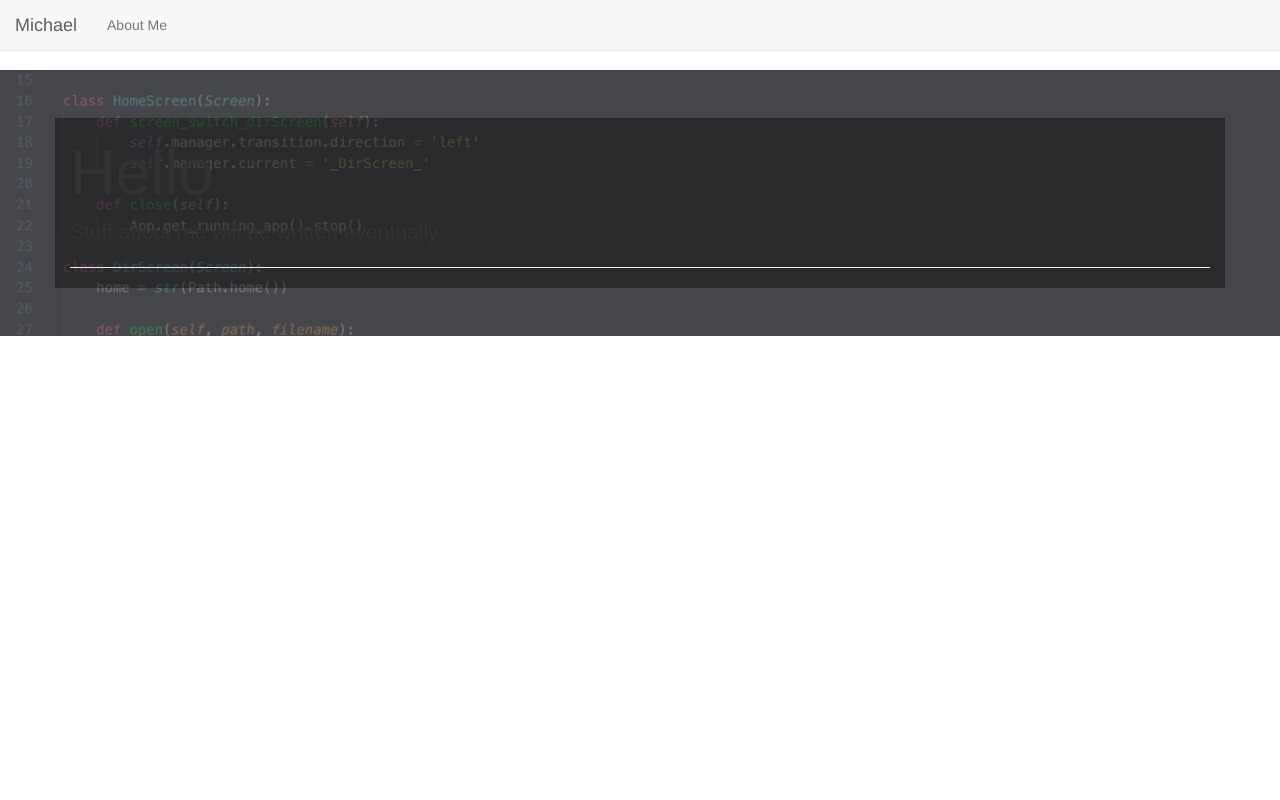
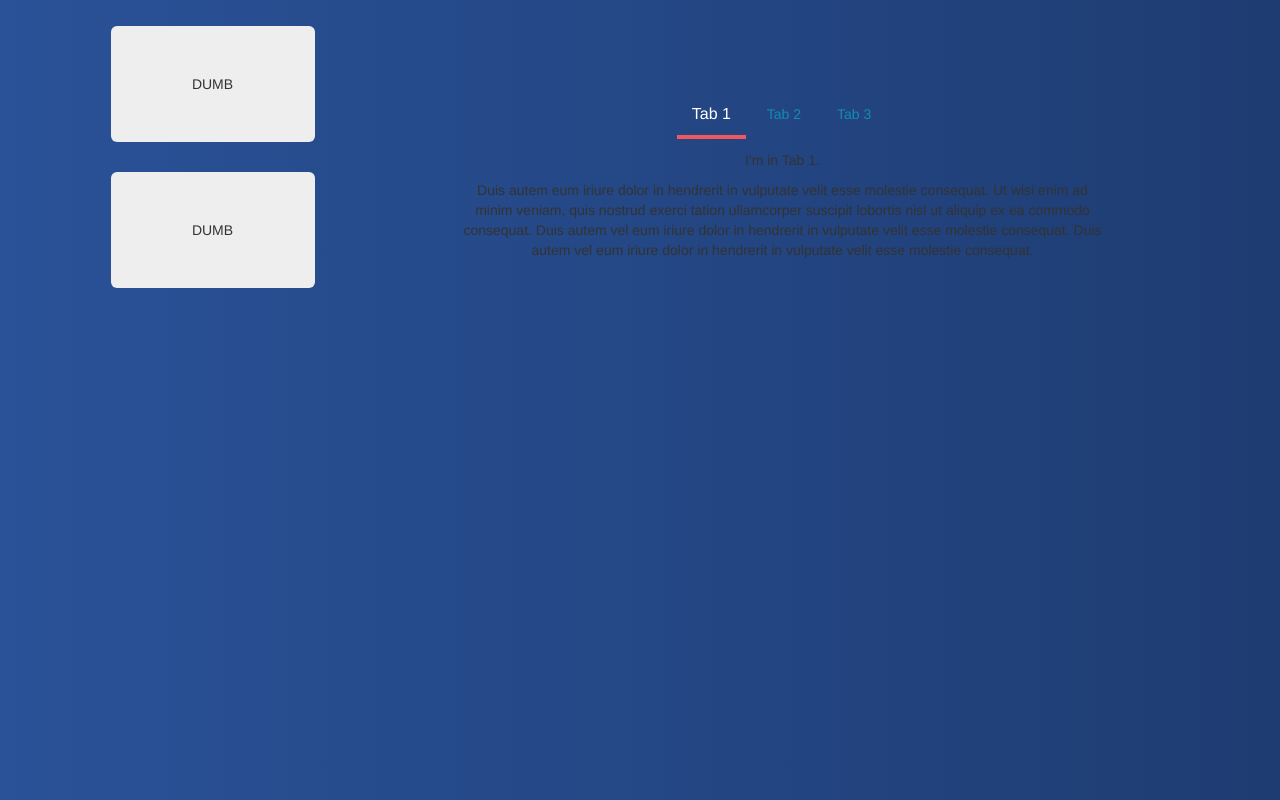
Before and after one commit to maristmichael/My-Flask-Website, a Flask app: page / in a window 1280 px wide. Run offline with Flask 2, Linux system fonts and the light colour scheme; some libraries are stand-ins or nearby versions.

Commit message:
designed basic 2 column layout

```diff
--- a/app/static/styles.css
+++ b/app/static/styles.css
@@ -1,12 +1,103 @@
- .jstyle {
-    background-image: linear-gradient( rgba(0, 0, 0, 0.5), rgba(0, 0, 0, 0.5) ),url('images/test3.png');
-    width:100%;
-    background-size: 100%;
-    background-repeat: no-repeat;
-    /* display:table; */
+
+* {
+    margin: 0;
+    padding: 0;
+}
+html, body {
+    width: 100%;
+    height: 100%;
+    background: #1e3c72;  /* fallback for old browsers */
+    background: -webkit-linear-gradient(to right, #2a5298, #1e3c72);  /* Chrome 10-25, Safari 5.1-6 */
+    background: linear-gradient(to right, #2a5298, #1e3c72); /* W3C, IE 10+/ Edge, Firefox 16+, Chrome 26+, Opera 12+, Safari 7+ */
+}
+#outer {
+    position: relative;
+    width: 100%;
+    height: 100%;
+}
+#outer #container {
+    padding: 15px 25px;
+    width: 100%;
+    max-width: 300px;
+    position: absolute;
+    transform: translate(-50%, -50%);
+    left: 50%;
+    top: 50%;
+}
+.row{
+    margin: 10%
+}
+.left{
+      /* padding: 20px */
+      /* border-right: 4px dotted blue; */
+}
+.nav-tabs > li {
+    float:none;
+    display:inline-block;
+    zoom:1;
 }
 
-.cbox{
-    background: rgba(0, 0, 0, 0.4);
+.nav-tabs {
+    text-align:center;
+}
+
+.tabbable-panel {
+    padding: 10px;
+  }
+
+.tabbable-line > .nav-tabs {
+    border: none;
+    margin: 0px;
+    background: none !important;
 
 }
+.tabbable-line > .nav-tabs > li {
+    margin-right: 2px;
+}
+  .tabbable-line > .nav-tabs > li > a {
+    border: 0;
+    margin-right: 0;
+    background: none !important;
+
+}
+  .tabbable-line > .nav-tabs > li > a > i {
+    background: none !important;
+
+}
+.tabbable-line > .nav-tabs > li.open, .tabbable-line > .nav-tabs > li:hover {
+    border-bottom: 4px solid #fbcdcf;
+    background: none !important;
+
+}
+.tabbable-line > .nav-tabs > li.open > a, .tabbable-line > .nav-tabs > li:hover > a {
+    border: 0;
+    background: none !important;
+}
+.tabbable-line > .nav-tabs > li.open, .tabbable-line > .nav-tabs > li:hover {
+    margin-top: 0px;
+    background: none !important;
+}
+.tabbable-line > .nav-tabs > li.active {
+    border-bottom: 4px solid #f3565d;
+    position: relative;
+    background: none !important;
+}
+.tabbable-line > .nav-tabs > li.active > a {
+    border: 0;
+}
+.tabbable-line > .tab-content {
+    margin-top: -3px;
+    border: 0;
+    padding: 15px 0;
+}
+.portlet .tabbable-line > .tab-content {
+    padding-bottom: 0;
+}
+
+.nav-tabs > li.active > a {
+    color: white;
+    font-size: 16px;
+}
+.nav-tabs > li > a {
+    color: #148cb1;
+}
--- a/app/templates/index.html
+++ b/app/templates/index.html
@@ -1,48 +1,89 @@
+<!-- <!DOCTYPE html>
+<html lang="en"> -->
+
 {% extends "bootstrap/base.html" %}
 {% block title %} Michael Gutierrez {% endblock %}
+    <!-- <head>
+        <title>Michael Gutierrez</title>
+        <meta name="description" content="Michael Gutierrez's Website">
+        <meta name="author" content="Michael Gutierrez">
 
-{% block navbar %}
-    <!-- Navbar -->
-    <nav class="navbar navbar-default navbar-fixed-top">
-        <a class="navbar-brand" href="#">Michael</a>
-        <div class="navbar-header">
-            <!-- Responsive Navbar -->
-            <button type="button" class="navbar-toggle collapsed" data-toggle="collapse" data-target="#bs-example-navbar-collapse-1" aria-expanded="false">
-                <span class="sr-only"></span>
-                <span class="icon-bar"></span>
-                <span class="icon-bar"></span>
-                <span class="icon-bar"></span>
-            </button>
+        <meta charset="utf-8">
+        <meta http-equiv="X-UA-Compatible" content="IE=edge">
+        <meta name="viewport" content="width=device-width, initial-scale=1">
+
+        <script src="https://ajax.googleapis.com/ajax/libs/jquery/3.3.1/jquery.min.js"></script>
+        <link rel="stylesheet" href="https://maxcdn.bootstrapcdn.com/bootstrap/3.3.7/css/bootstrap.min.css">
+        <script src="https://maxcdn.bootstrapcdn.com/bootstrap/3.3.7/js/bootstrap.min.js"></script>
+        <script src="http://ajax.aspnetcdn.com/ajax/jquery.validate/1.9/jquery.validate.min.js"></script>
+
+
+        <link href="https://bootswatch.com/3/darkly/bootstrap.min.css" rel="stylesheet" type="text/css">
+        <link href= "{{ url_for('static',filename='styles.css') }} " rel="stylesheet" type= "text/css">
+
+    </head> -->
+
+{% block content %}
+
+<body>
+    <div class="container full">
+        <div class="col-md-3 left">
+            <div class="row text-center">
+                <div class="jumbotron">DUMB</div>
+                <div class="jumbotron">DUMB</div>
+            </div>
         </div>
-        <div class="collapse navbar-collapse" id="bs-example-navbar-collapse-1">
-            <ul class="nav navbar-nav">
-                <li><a href="#">About Me</a></li>
-            </ul>
+        <div class="col-md-9">
+            <div class="row text-center">
+                    <div class="tabbable-panel">
+                        <div class="tabbable-line">
+                            <ul class="nav nav-tabs">
+                                <li class="active"><a href="#tab_default_1" data-toggle="tab"> Tab 1 </a></li>
+                                <li><a href="#tab_default_2" data-toggle="tab"> Tab 2 </a></li>
+                                <li><a href="#tab_default_3" data-toggle="tab"> Tab 3 </a></li>
+                            </ul>
+                            <div class="tab-content">
+                                <div class="tab-pane active" id="tab_default_1">
+                                    <p>I'm in Tab 1.</p>
+                                    <p>
+                                        Duis autem eum iriure dolor in hendrerit in vulputate velit esse molestie consequat. Ut wisi enim ad minim veniam, quis nostrud exerci tation ullamcorper suscipit lobortis nisl ut aliquip ex ea commodo consequat. Duis autem vel eum iriure dolor in hendrerit in vulputate velit esse molestie consequat. Duis autem vel eum iriure dolor in hendrerit in vulputate velit esse molestie consequat.
+                                    </p>
+                                </div>
+                                <div class="tab-pane" id="tab_default_2">
+                                    <p>Howdy, I'm in Tab 2.</p>
+                                    <p>
+                                        Ut wisi enim ad minim veniam, quis nostrud exerci tation ullamcorper suscipit lobortis nisl ut aliquip ex ea commodo consequat. Duis autem vel eum iriure dolor in hendrerit in vulputate velit esse molestie consequat. Ut wisi enim ad minim veniam, quis nostrud exerci tation.
+                                    </p>
+                                </div>
+                                <div class="tab-pane" id="tab_default_3">
+                                    <p>Howdy, I'm in Tab 3.</p>
+                                    <p>
+                                        Duis autem vel eum iriure dolor in hendrerit in vulputate. Ut wisi enim ad minim veniam, quis nostrud exerci tation ullamcorper suscipit lobortis nisl ut aliquip ex ea commodo consequat. Duis autem vel eum iriure dolor in hendrerit in vulputate velit esse molestie consequat
+                                    </p>
+                                </div>
+                            </div>
+                        </div>
+                    </div>
+                </div>
+            </div>
         </div>
-    </nav>
-
-    <!-- Spacer between the jumbotron and the navbar -->
-    <div class="page-header">
-        <div class="clearfix"></div>
     </div>
+</body>
 {% endblock %}
 
-{% block content %}
-    <div class="jumbotron jstyle">
-        <div class="container cbox">
-            <h1>Hello</h1>
-            <p>Stuff about me will be written eventually</p>
-            <hr>
-        </div>
-    </div>
-{% endblock %}
+
+
 
 {% block scripts %}
     {{ super() }}
+    <script src="https://ajax.googleapis.com/ajax/libs/jquery/3.3.1/jquery.min.js"></script>
+    <script src="https://maxcdn.bootstrapcdn.com/bootstrap/3.3.7/js/bootstrap.min.js"></script>
+    <script src="http://ajax.aspnetcdn.com/ajax/jquery.validate/1.9/jquery.validate.min.js"></script>
 {% endblock %}
 
 {% block styles %}
     {{super()}}
+    <link rel="stylesheet" href="https://maxcdn.bootstrapcdn.com/bootstrap/3.3.7/css/bootstrap.min.css">
     <link href="https://bootswatch.com/3/darkly/bootstrap.min.css" rel="stylesheet" type="text/css">
     <link href= "{{ url_for('static',filename='styles.css') }} " rel="stylesheet" type= "text/css">
 {% endblock %}
--- a/run.py
+++ b/run.py
@@ -1,4 +1,5 @@
 #!/usr/bin/env python3
 from app import mywebsite
 
-mywebsite.run(debug=True)
+port = int(5000)
+mywebsite.run(host='0.0.0.0', port=port, debug=True)
```
Also changed, not shown: app/static/images/background.png (added), app/static/images/test3.png (deleted).
